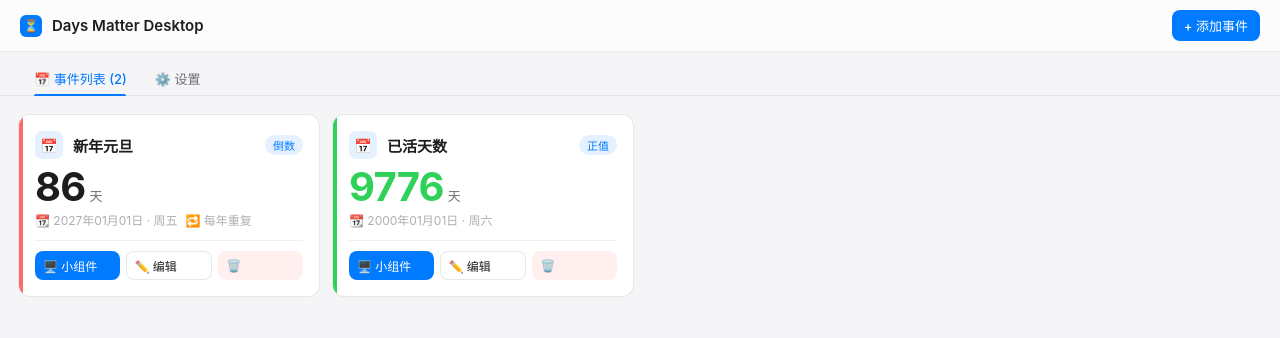
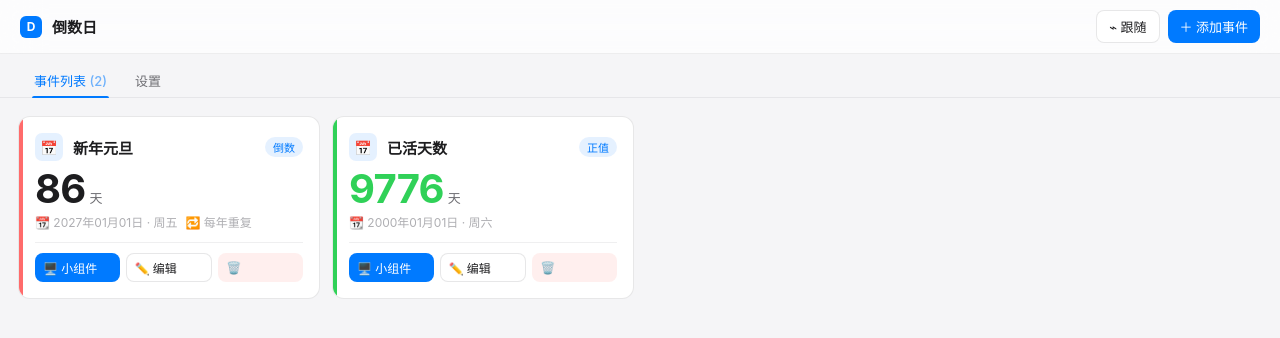
Before and after one commit to shaoyihang2021/days-matter-desktop, a React (Vite) app: page / in a window 1280 px wide. Shown: the top 338 px of the page. Built offline with nearby package versions, Linux system fonts and the light colour scheme.

Commit message:
feat: App.tsx with theme toggle, full Chinese

```diff
--- a/src/App.tsx
+++ b/src/App.tsx
@@ -1,5 +1,5 @@
-import { useState } from 'react'
-import { DaysEvent } from '@/types'
+import { useState, useEffect } from 'react'
+import { DaysEvent, AppSettings, ThemeMode } from '@/types'
 import { useEvents, useSettings } from '@/hooks/useEvents'
 import EventCard from '@/components/EventCard'
 import EventForm from '@/components/EventForm'
@@ -8,6 +8,14 @@
 
 type Tab = 'events' | 'settings'
 
+function applyTheme(theme: ThemeMode) {
+  document.documentElement.dataset.theme = theme
+}
+
+const THEME_ORDER: ThemeMode[] = ['auto', 'light', 'dark']
+const THEME_LABEL: Record<ThemeMode, string> = { auto: '跟随', light: '浅色', dark: '深色' }
+const THEME_ICON: Record<ThemeMode, string> = { auto: '⌁', light: '☀︎', dark: '☾' }
+
 export default function App() {
   const { events, addEvent, updateEvent, deleteEvent } = useEvents()
   const { settings, updateSettings } = useSettings()
@@ -15,110 +23,71 @@
   const [showForm, setShowForm] = useState(false)
   const [editingEvent, setEditingEvent] = useState<DaysEvent | null>(null)
 
-  const handleAdd = () => {
-    setEditingEvent(null)
-    setShowForm(true)
-  }
+  useEffect(() => { applyTheme(settings.theme) }, [settings.theme])
 
-  const handleEdit = (event: DaysEvent) => {
-    setEditingEvent(event)
-    setShowForm(true)
-  }
-
-  const handleSubmit = (data: Omit<DaysEvent, 'id' | 'createdAt'>) => {
-    if (editingEvent) {
-      updateEvent(editingEvent.id, data)
-    } else {
-      addEvent(data)
-    }
-    setShowForm(false)
-    setEditingEvent(null)
-  }
-
-  const handleDelete = (id: string) => {
-    if (confirm('确定要删除这个事件吗？')) {
-      deleteEvent(id)
-    }
-  }
-
-  const handleShowWidget = async (event: DaysEvent) => {
-    if (window.electronAPI) {
-      await window.electronAPI.toggleWidget(true, event.id)
-    } else {
-      alert('请在 Electron 环境中运行以使用桌面小组件功能')
-    }
+  const nextTheme = () => {
+    const i = THEME_ORDER.indexOf(settings.theme)
+    updateSettings({ theme: THEME_ORDER[(i + 1) % THEME_ORDER.length] })
   }
 
   return (
     <div className="app">
-      {/* 标题栏 */}
       <header className="app-header">
         <div className="app-title">
-          <span className="logo">⏳</span>
-          <span>Days Matter Desktop</span>
+          <div className="logo">D</div>
+          <span>倒数日</span>
         </div>
         <div className="app-actions">
-          <button className="btn btn-primary" onClick={handleAdd}>
-            + 添加事件
+          <button className="btn btn-secondary" onClick={nextTheme}
+            title={`当前：${THEME_LABEL[settings.theme]} · 点击切换`}>
+            {THEME_ICON[settings.theme]} {THEME_LABEL[settings.theme]}
+          </button>
+          <button className="btn btn-primary" onClick={() => { setEditingEvent(null); setShowForm(true) }}>
+            ＋ 添加事件
           </button>
         </div>
       </header>
 
-      {/* Tab 切换 */}
       <nav className="app-tabs">
-        <button
-          className={`tab-btn ${tab === 'events' ? 'active' : ''}`}
-          onClick={() => setTab('events')}
-        >
-          📅 事件列表 ({events.length})
+        <button className={`tab-btn ${tab === 'events' ? 'active' : ''}`} onClick={() => setTab('events')}>
+          事件列表 <span style={{ opacity: 0.55 }}>({events.length})</span>
         </button>
-        <button
-          className={`tab-btn ${tab === 'settings' ? 'active' : ''}`}
-          onClick={() => setTab('settings')}
-        >
-          ⚙️ 设置
+        <button className={`tab-btn ${tab === 'settings' ? 'active' : ''}`} onClick={() => setTab('settings')}>
+          设置
         </button>
       </nav>
 
-      {/* 主内容 */}
       <main className="app-main">
         {tab === 'events' && (
           <div className="events-grid">
             {events.length === 0 ? (
               <div className="empty-state">
-                <div className="empty-icon">📭</div>
-                <p>还没有事件，点击上方按钮添加吧！</p>
+                <div className="empty-icon">D</div>
+                <p>还没有事件，点击上方按钮添加吧</p>
               </div>
-            ) : (
-              events.map((event) => (
-                <EventCard
-                  key={event.id}
-                  event={event}
-                  onEdit={handleEdit}
-                  onDelete={handleDelete}
-                  onShowWidget={handleShowWidget}
-                />
-              ))
-            )}
+            ) : events.map(event => (
+              <EventCard key={event.id} event={event}
+                onEdit={(e) => { setEditingEvent(e); setShowForm(true) }}
+                onDelete={(id) => { if (confirm('确定删除这个事件吗？')) deleteEvent(id) }}
+                onShowWidget={async (e) => {
+                  if (window.electronAPI) await window.electronAPI.toggleWidget(true, e.id)
+                  else alert('请在应用环境中运行以使用桌面小组件')
+                }} />
+            ))}
           </div>
         )}
-
         {tab === 'settings' && (
           <SettingsPanel settings={settings} onUpdate={updateSettings} />
         )}
       </main>
 
-      {/* 添加/编辑弹窗 */}
       {showForm && (
-        <EventForm
-          initialEvent={editingEvent}
-          defaultColor={settings.defaultColor}
-          onSubmit={handleSubmit}
-          onCancel={() => {
-            setShowForm(false)
-            setEditingEvent(null)
+        <EventForm initialEvent={editingEvent} defaultColor={settings.defaultColor}
+          onSubmit={(data) => {
+            editingEvent ? updateEvent(editingEvent.id, data) : addEvent(data)
+            setShowForm(false); setEditingEvent(null)
           }}
-        />
+          onCancel={() => { setShowForm(false); setEditingEvent(null) }} />
       )}
     </div>
   )
```
